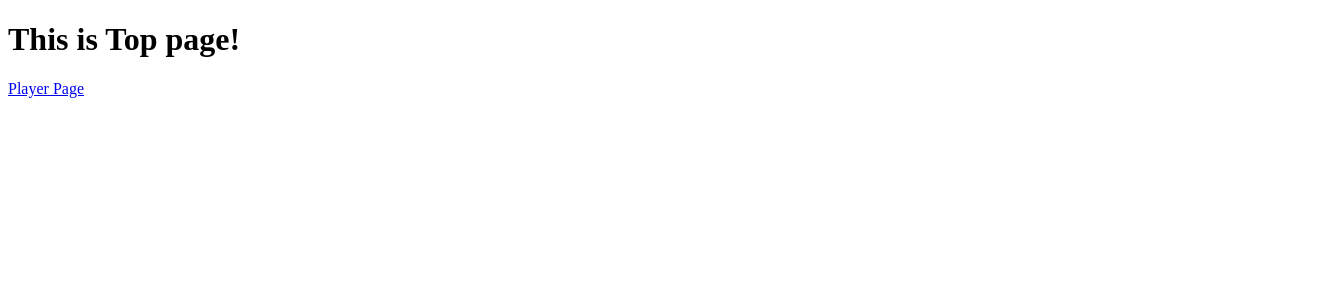
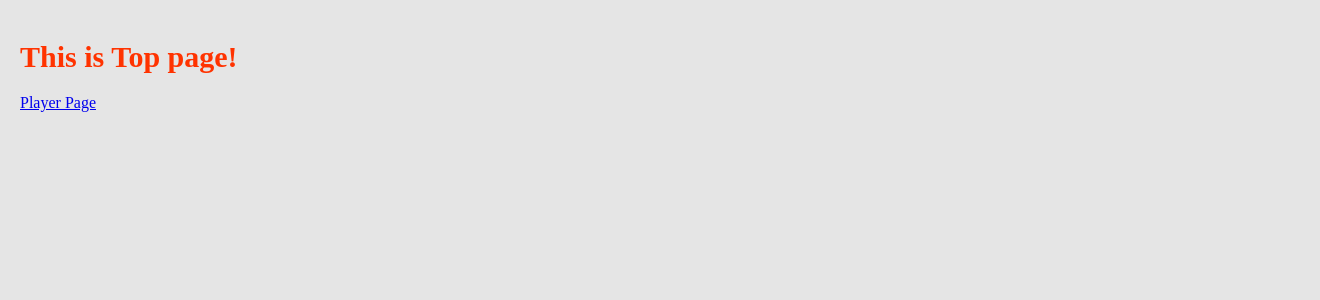
Before and after one commit to Nyar9646/youtubeviewer, a React app: page / in a window 1280 px wide. Shown: the top 300 px of the page, 1320 px wide, since content can reach past the window. Built offline with nearby package versions, Linux system fonts and the light colour scheme.

Commit message:
styled-components 適用

```diff
--- a/src/components/pages/TopPage/index.jsx
+++ b/src/components/pages/TopPage/index.jsx
@@ -1,11 +1,25 @@
 import React from 'react'
 import { Link } from 'react-router-dom'
+import styled from 'styled-components'
+
+const Root = styled.div`
+  background: #e5e5e5;
+  width: 100%;
+  height: 100%;
+  padding: 20px;
+`
+
+const Title = styled.h1`
+  font-size: 30px;
+  font-weight: bold;
+  color: #ff3300;
+`
 
 const TopPage = () => (
-  <>
-    <h1>This is Top page!</h1>
+  <Root>
+    <Title>This is Top page!</Title>
     <Link to='/play/hoge'>Player Page</Link>
-  </>
+  </Root>
 )
 
 export default TopPage
--- a/src/entries/app.jsx
+++ b/src/entries/app.jsx
@@ -6,12 +6,15 @@ import 'regenerator-runtime/runtime'  // 非同期関数の機能
 
 import React from 'react'
 import ReactDOM from 'react-dom'
-
 import App from '~/routings/App'
+import GlobalStyle from '../style/GlobalStyle'
 
 const rootEl = document.getElementById('root')
 
 ReactDOM.render(
-  <App />,
+  <>
+    <GlobalStyle />
+    <App />
+  </>,
   rootEl
 )
--- /dev/null
+++ b/src/style/GlobalStyle.js
@@ -0,0 +1,11 @@
+import { createGlobalStyle } from "styled-components";
+
+export default createGlobalStyle`
+  html,body,#root {
+    margin: 0;
+    padding: 0;
+    height: 100%;
+    width: 100%;
+    position: relative;
+  }
+`;
```
Also changed, not shown: 1 other file (tests, documents, lock files or other folders).
